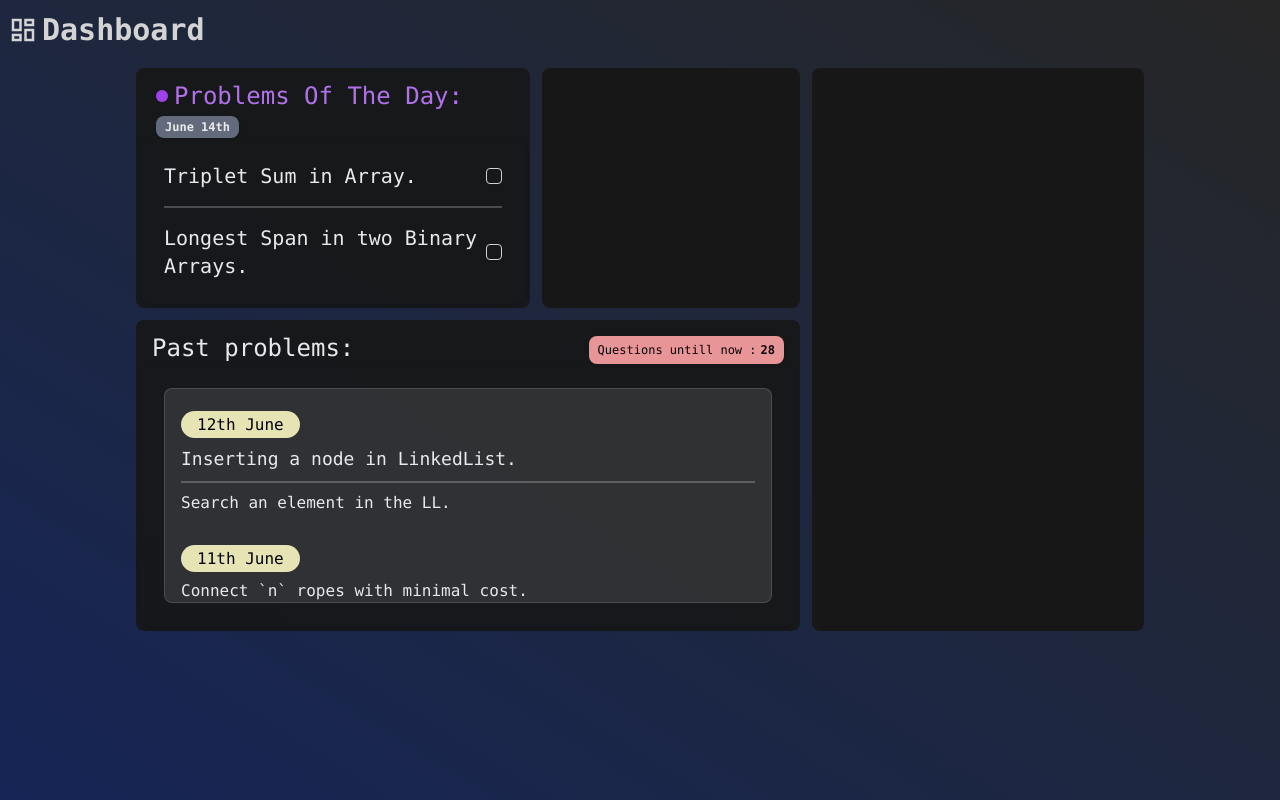
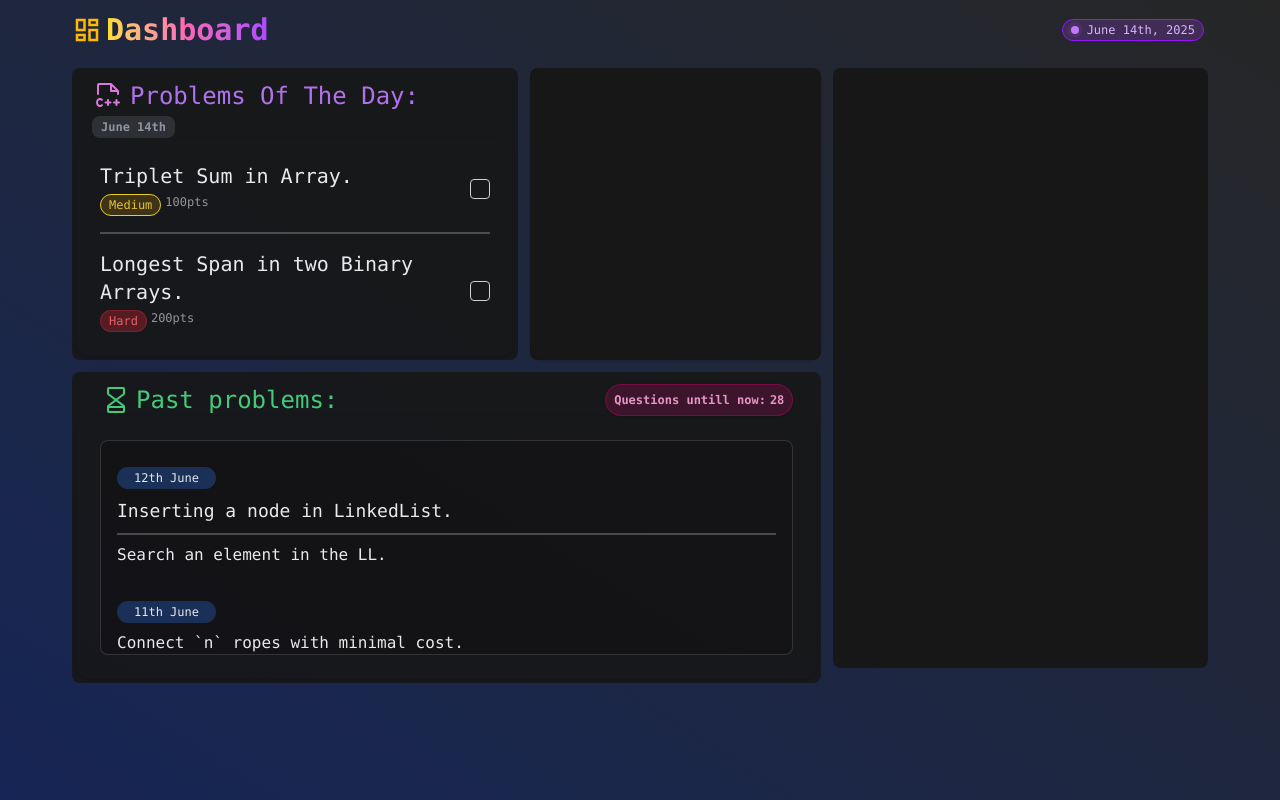
Before and after one commit to VinayyOjha/CodeCrunch, a React (Vite) app in the folder client/: page /dashboard in a window 1280 px wide. Built offline with nearby package versions, Linux system fonts and the light colour scheme.

Commit message:
ui/ux updates dshbrd

```diff
--- a/client/package.json
+++ b/client/package.json
@@ -10,6 +10,7 @@
     "preview": "vite preview"
   },
   "dependencies": {
+    "@phosphor-icons/react": "^2.1.10",
     "@radix-ui/react-checkbox": "^1.3.2",
     "@radix-ui/react-label": "^2.1.7",
     "@radix-ui/react-scroll-area": "^1.2.9",
--- a/client/src/Pages/dashboarduser/dashboard/DashboardLanding.tsx
+++ b/client/src/Pages/dashboarduser/dashboard/DashboardLanding.tsx
@@ -4,19 +4,39 @@ import { ScrollArea } from "@/components/ui/scroll-area";
 import { Card, CardContent } from "@/components/ui/card";
 import { motion } from "framer-motion";
 import { MdOutlineDashboard } from "react-icons/md";
-
+import { CiCalendar } from "react-icons/ci";
+import { HourglassLowIcon } from "@phosphor-icons/react";
+import { FileCppIcon } from "@phosphor-icons/react";
 
 const DashboardLanding = () => {
   return (
-    <section className="w-full min-h-screen
+    <section
+      className="w-full min-h-screen
   bg-gradient-to-bl from-neutral-800 to-blue-950
 
-">
-      <motion.div className="px-2 py-3 font-mono max-w-7xl mx-auto font-bold text-3xl text-neutral-300 flex gap-1 items-center">
-        <MdOutlineDashboard></MdOutlineDashboard>
-        <div>Dashboard</div>
+"
+    >
+      <motion.div className="px-2 py-3 font-mono max-w-6xl mx-auto sm:flex justify-between items-center">
+        <div className="flex gap-1 items-center text-3xl">
+          <MdOutlineDashboard className="text-amber-400"></MdOutlineDashboard>
+          <div className="font-bold bg-gradient-to-r from-yellow-300 via-pink-400 to-purple-500 bg-clip-text text-transparent">
+            Dashboard
+          </div>
+        </div>
+
+        {/* Date tag */}
+        <Badge className="mr-1 px-2 py-0.5 flex gap-2 rounded-full bg-purple-500/20 border border-purple-600 text-purple-300 items-center">
+          {/* <CiCalendar size={36}></CiCalendar> */}
+          <div className="flex text-white/80 font-mono">
+            <div className="relative">
+              <div className="px-0.5 h-2 w-2 rounded-full bg-purple-400"></div>
+              <div className="absolute inset-0 animate-ping h-2 w-2 rounded-full bg-purple-400"></div>
+            </div>
+          </div>
+          <span className="text-xs">June 14th, 2025</span>
+        </Badge>
       </motion.div>
-      <div className="p-4 md:p-3 lg:p-2 gap-3 relative container max-w-5xl mx-auto flex">
+      <div className="p-4 md:p-3 lg:p-2 gap-3 relative container max-w-6xl mx-auto flex">
         {/* left outer container  */}
         <div className="gap-3 flex-4 flex flex-col">
           {/* top container */}
@@ -25,25 +45,28 @@ const DashboardLanding = () => {
             <motion.div
               className="p-1  fex-1 lg:flex-6 font-mono rounded-md bg-primary boder border-white/15"
               initial={{ scale: 1, opacity: 0.9 }}
-              whileHover={{ scale: 1.03, opacity: 1 }}
+              whileHover={{ scale: 1.01, opacity: 1 }}
               transition={{ ease: "easeInOut", delay: 0.3 }}
             >
               <div className="mx-4 mt-2">
                 <div className=" flex items-center gap-1.5 ">
-                  <div className="h-3 w-3 rounded-full bg-purple-500"></div>
-
+                  {/* <div className="h-3 w-3 rounded-full bg-purple-500"></div> */}
+                  <FileCppIcon color="violet" size={32}></FileCppIcon>
                   <p className="text-purple-400 text-xl sm:text-2xl">
                     Problems Of The Day:
                   </p>
                 </div>
-                <Badge className="sm:mt-1 rounde-sm text-right font-bold text-xs shadow text-white bg-gray-500 ">
+                <Badge
+                  className="sm:mt-1 rounde-sm text-right font-bold text-xs
+                 text-gray-400 bg-gray-400/20 "
+                >
                   June 14th
                 </Badge>
               </div>
               <Card className="bg-primary border-none ">
                 <CardContent className="space-y-4 text-md text-white">
                   <div className="flex gap-1 justify-between items-center ">
-                    <span className=" text-xl">
+                    <div className=" text-xl">
                       <a
                         href="https://youtube.com/shorts/NLFoSt4Iuxc?feature=shared"
                         className="hover:underline"
@@ -52,9 +75,19 @@ const DashboardLanding = () => {
                       >
                         Triplet Sum in Array.
                       </a>
-                    </span>
+                      <div className="mt-1 flex">
+                        <div
+                          className="mr-1 px-2 py-0.5 flex gap-2 rounded-full
+                      bg-yellow-500/20 hover:bg-primary/80
+                      border border-yellow-300 text-amber-300 items-center"
+                        >
+                          <span className="text-xs">Medium</span>
+                        </div>
+                        <p className="text-neutral-400 text-xs">100pts</p>
+                      </div>
+                    </div>
 
-                    <Checkbox className="h-4 w-4 border-gray data-[state=checked]:bg-purple-500 data-[state=checked]:border-purple-500">
+                    <Checkbox className="h-5 w-5 border data-[state=checked]:bg-orange-500 data-[state=checked]:border-orange-800">
                       {" "}
                     </Checkbox>
                   </div>
@@ -69,8 +102,18 @@ const DashboardLanding = () => {
                       >
                         Longest Span in two Binary Arrays.
                       </a>
+                      <div className="mt-1 flex">
+                        <div
+                          className="mr-1 px-2 py-0.5 flex gap-2 rounded-full
+                      bg-red-500/30 hover:bg-primary/80
+                      border border-red-500/30 text-red-400 items-center"
+                        >
+                          <span className="text-xs">Hard</span>
+                        </div>
+                        <p className="text-neutral-400 text-xs">200pts</p>
+                      </div>
                     </span>
-                    <Checkbox className="h-4 w-4 border-gray data-[state=checked]:bg-purple-500 data-[state=checked]:border-purple-500">
+                    <Checkbox className="h-5 w-5 data-[state=checked]:bg-orange-500 data-[state=checked]:border-orange-500">
                       {" "}
                     </Checkbox>
                   </div>
@@ -79,33 +122,42 @@ const DashboardLanding = () => {
             </motion.div>
 
             {/* Stats */}
-            <div className="h-full felx-1 lg:flex-4 rounded-md bg-primary border-white/15"></div>
+            <div className="h-full felx-1 lg:flex-4 rounded-md bg-primary border-white/15">
+              <Card className="bg-[#171717] border border-none h-full ">
+
+              </Card>
+            </div>
           </div>
 
           {/* bottom container - previous problems  */}
           <motion.div
             className="p-1 flex-1 lg:flex-6  rounded-md bg-[#171717] brder border-white/15"
             initial={{ scale: 1, opacity: 0.9 }}
-            whileHover={{ scale: 1.03, opacity: 1 }}
+            whileHover={{ scale: 1.01, opacity: 1 }}
             transition={{ ease: "easeInOut", delay: 0.3 }}
           >
-            <div className="mx-3 mt-2 font-mono sm:flex justify-between">
-              <div className="text-white  text-xl sm:text-2xl">
-                Past problems:
+            <div className="mx-6 mt-2 font-mono sm:flex justify-between">
+              <div className="flex gap-1 items-center">
+                <HourglassLowIcon size={32} color="#4ADE80" />
+                <div className="text-[#4ADE80]  text-xl sm:text-2xl">
+                  Past problems:
+                </div>
               </div>
-              <Badge className="sm:mt-1 text-right text-xs shadow
-               text-black bg-red-300 ">
-                Questions untill now : <strong>28</strong>
+              <Badge
+                className="rounded-full text-right text-xs shadow font-bold border
+               border-pink-700/50  text-pink-300 bg-pink-600/20 "
+              >
+                Questions untill now: <strong>28</strong>
               </Badge>
             </div>
             <Card className="bg-[#171717] border-none font-mono">
               <CardContent className="space-y-4 text-md ">
-                <ScrollArea className="px-4  h-[300px] sm:h-[215px] w-full rounded-md bg-[#333333] text-white border border-white/15">
+                <ScrollArea className="px-4  h-[300px] sm:h-[215px] w-full rounded-md bg-[#141111] text-white border border-white/15">
                   <div className="mt-6 flex flex-col">
                     <div>
-                      <span className="px-4 py-1 bg-yellow-100 text-black  rounded-2xl text-center">
+                      <Badge className="px-4 bg-blue-500/30 text-white  rounded-2xl text-center">
                         12th June
-                      </span>
+                      </Badge>
                     </div>
                     <div className="py-2 flex gap-1 justify-between items-center ">
                       <span className="text-md sm:text-lg">
@@ -115,7 +167,7 @@ const DashboardLanding = () => {
                           target="_blank"
                           rel="noopener noreferrer"
                         >
-                         Inserting a node in LinkedList.
+                          Inserting a node in LinkedList.
                         </a>
                       </span>
                     </div>
@@ -135,9 +187,9 @@ const DashboardLanding = () => {
                   </div>
                   <div className="mt-6 flex flex-col">
                     <div>
-                      <span className="px-4 py-1 bg-yellow-100 text-black  rounded-2xl text-center">
+                      <Badge className="px-4 bg-blue-500/30 text-white  rounded-2xl text-center">
                         11th June
-                      </span>
+                      </Badge>
                     </div>
                     <div className="py-2 flex gap-1 justify-between items-center ">
                       <span className="">
@@ -167,9 +219,9 @@ const DashboardLanding = () => {
                   </div>
                   <div className="mt-6 flex flex-col">
                     <div>
-                      <span className="px-4 py-1 bg-yellow-100 text-black  rounded-2xl text-center">
+                      <Badge className="px-4 bg-blue-500/30 text-white  rounded-2xl text-center">
                         10th June
-                      </span>
+                      </Badge>
                     </div>
                     <div className="py-2 flex gap-1 justify-between items-center ">
                       <span className="">
@@ -179,7 +231,8 @@ const DashboardLanding = () => {
                           target="_blank"
                           rel="noopener noreferrer"
                         >
-                          Program for Shortest Job First (or SJF) CPU Scheduling.
+                          Program for Shortest Job First (or SJF) CPU
+                          Scheduling.
                         </a>
                       </span>
                     </div>
@@ -199,9 +252,9 @@ const DashboardLanding = () => {
                   </div>
                   <div className="mt-6 flex flex-col">
                     <div>
-                      <span className="px-4 py-1 bg-yellow-100 text-black  rounded-2xl text-center">
+                      <Badge className="px-4 bg-blue-500/30 text-white  rounded-2xl text-center">
                         09th June
-                      </span>
+                      </Badge>
                     </div>
                     <div className="py-2 flex gap-1 justify-between items-center ">
                       <span className="">
@@ -231,9 +284,9 @@ const DashboardLanding = () => {
                   </div>
                   <div className="mt-6 flex flex-col">
                     <div>
-                      <span className="px-4 py-1 bg-yellow-100 text-black  rounded-2xl text-center">
+                      <Badge className="px-4 bg-blue-500/30 text-white  rounded-2xl text-center">
                         08th June
-                      </span>
+                      </Badge>
                     </div>
                     <div className="py-2 flex gap-1 justify-between items-center ">
                       <span className="">
@@ -243,7 +296,7 @@ const DashboardLanding = () => {
                           target="_blank"
                           rel="noopener noreferrer"
                         >
-                         Count total Nodes in a COMPLETE Binary Tree.
+                          Count total Nodes in a COMPLETE Binary Tree.
                         </a>
                       </span>
                     </div>
@@ -263,9 +316,9 @@ const DashboardLanding = () => {
                   </div>
                   <div className="mt-6 flex flex-col">
                     <div>
-                      <span className="px-4 py-1 bg-yellow-100 text-black  rounded-2xl text-center">
+                      <Badge className="px-4 bg-blue-500/30 text-white  rounded-2xl text-center">
                         07th June
-                      </span>
+                      </Badge>
                     </div>
                     <div className="py-2 flex gap-1 justify-between items-center ">
                       <span className="">
```
Also changed, not shown: client/src/assets/wickedbackground2.svg (added), 1 other file (tests, documents, lock files or other folders).
